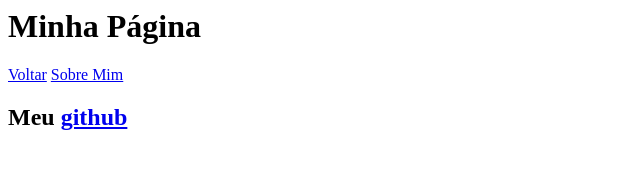
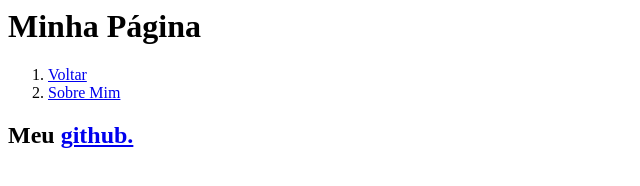
Before and after one commit to ClaudemirWS/Praticando_HTML_CSS, a plain HTML site: page IFRS/Mod_2/contato.html in a window 1280 px wide. Shown: the whole page, without its empty margins (0-640 px from the left). Drawn offline with Linux system fonts and the light colour scheme.

Commit message:
update IFRS 26/04/2022

```diff
--- a/IFRS/Mod_2/contato.html
+++ b/IFRS/Mod_2/contato.html
@@ -7,11 +7,13 @@
             <h1>Minha Página</h1>
         </header>
         <nav>
-            <a href="index.html">Voltar</a>
-            <a href="sobremim.html">Sobre Mim</a>
+            <ol>
+                <li><a href="index.html">Voltar</a></li>
+                <li><a href="sobremim.html">Sobre Mim</a></li>
+            </ol>
         </nav>
         <section>
-            <h2>Meu <a href="https://github.com/ClaudemirWS">github</a></h2>
+            <h2>Meu <a href="https://github.com/ClaudemirWS">github.</a></h2>
         </section>
         <footer>
 
```
Also changed, not shown: IFRS/Mod_2/index.html (+4 -2 lines), IFRS/Mod_2/sobremim.html (+4 -2 lines).
